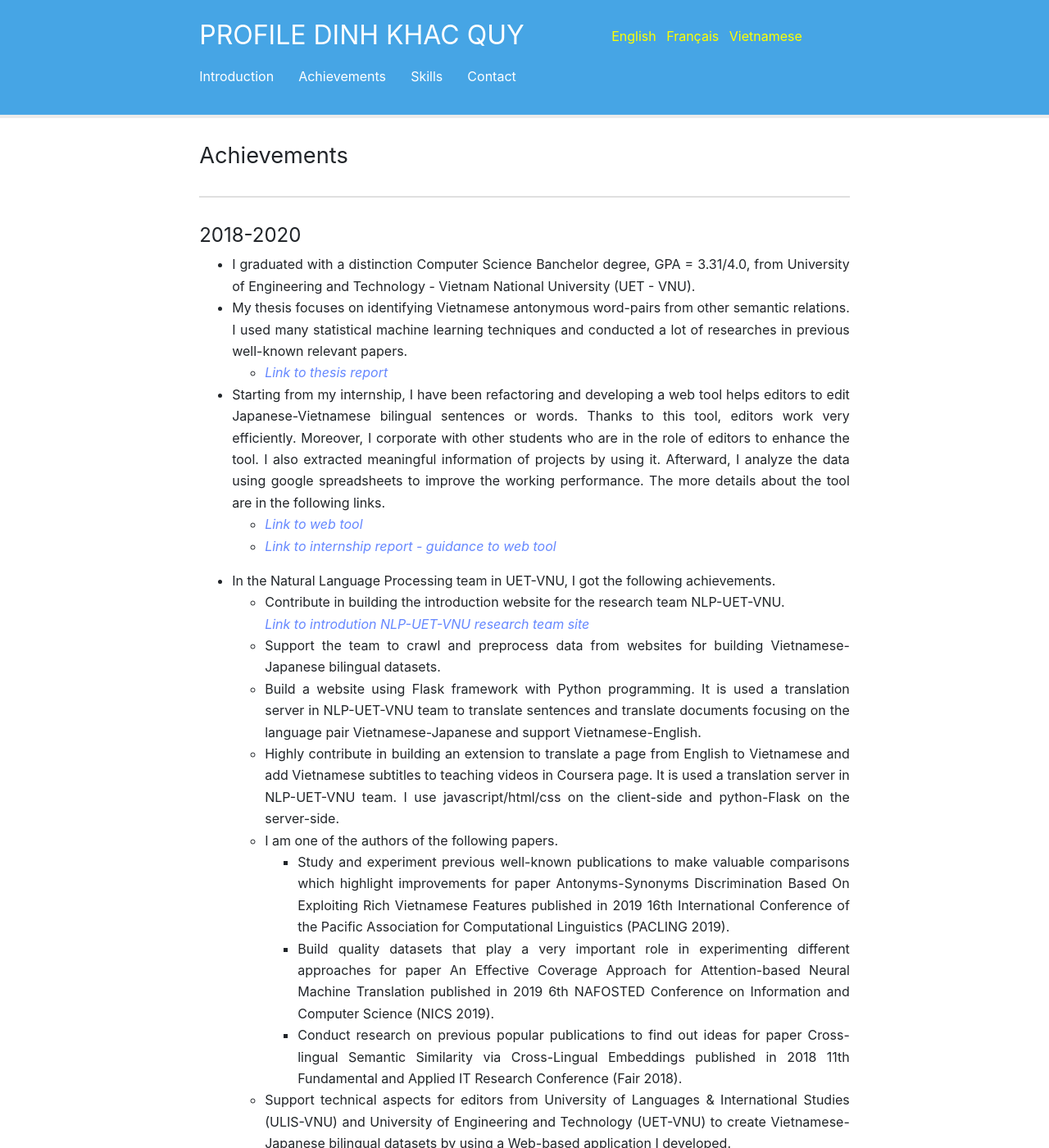
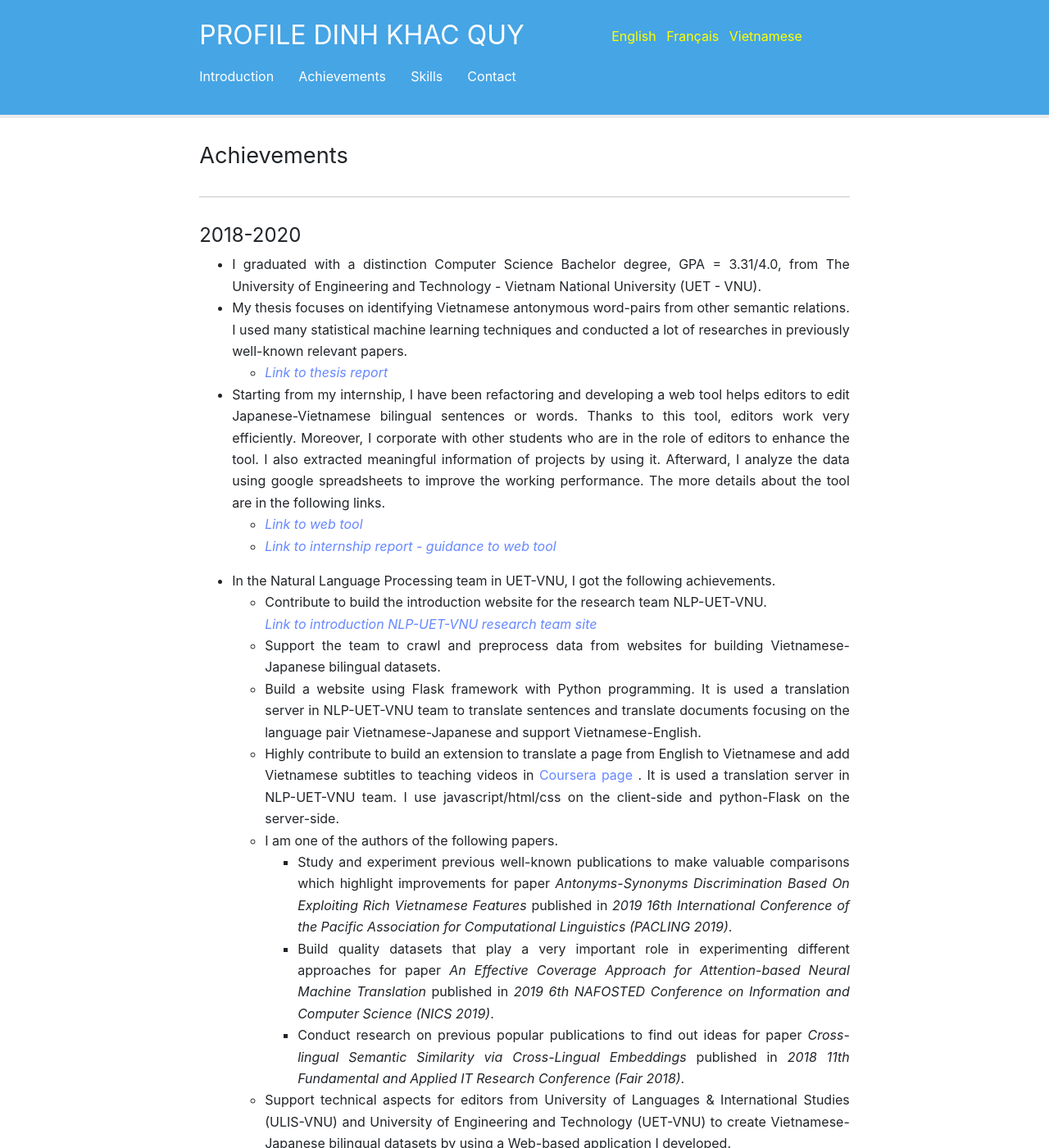
Before and after one commit to christianezeani/panthera-jekyll, a Jekyll site: the page built from en/Achievement.md, in a window 1280 px wide and 1400 px high. Shown: the whole window at 82% size. Built offline with Jekyll 4.4.1, drawn with Linux system fonts in a browser that asks for light colours; some of the changed text lies outside the part shown.

Commit message:
update content

```diff
--- a/en/Achievement.md
+++ b/en/Achievement.md
@@ -9,8 +9,8 @@ order: 1
 ---
 
 #### 2018-2020
-* I graduated with a distinction Computer Science Banchelor degree, GPA = 3.31/4.0, from University of Engineering and Technology - Vietnam National University (UET - VNU).
-* My thesis focuses on identifying Vietnamese antonymous word-pairs from other semantic relations. I used many statistical machine learning techniques and conducted a lot of researches in previous well-known relevant papers.
+* I graduated with a distinction Computer Science Bachelor degree, GPA = 3.31/4.0, from The University of Engineering and Technology - Vietnam National University (UET - VNU).
+* My thesis focuses on identifying Vietnamese antonymous word-pairs from other semantic relations. I used many statistical machine learning techniques and conducted a lot of researches in previously well-known relevant papers.
     * [*Link to thesis report*](https://drive.google.com/file/d/1PT8kAXZ1uPSEA3Tmh38V5i0E-Z30ZfW8/view?usp=sharing){:target="_blank"}
 
 * Starting from my internship, I have been refactoring and developing a web tool helps editors to edit Japanese-Vietnamese bilingual sentences or words. Thanks to this tool, editors work very efficiently. Moreover, I corporate with other students who are in the role of editors to enhance the tool. I also extracted meaningful information of projects by using it. Afterward, I analyze the data using google spreadsheets to improve the working performance. The more details about the tool are in the following links.
@@ -19,32 +19,32 @@ order: 1
 
 <!-- * I am joining a Big Data class. -->
 * In the Natural Language Processing team in UET-VNU, I got the following achievements.
-    * Contribute in building the introduction website for the research team NLP-UET-VNU.
-      [*Link to introdution NLP-UET-VNU research team site*](https://uetnlp.github.io/en/Introduction/){:target="_blank"}
+    * Contribute to build the introduction website for the research team NLP-UET-VNU.
+      [*Link to introduction NLP-UET-VNU research team site*](https://uetnlp.github.io/en/Introduction/){:target="_blank"}
     * Support the team to crawl and preprocess data from websites for building Vietnamese-Japanese bilingual datasets.
     * Build a website using Flask framework with Python programming. It is used a translation server in NLP-UET-VNU team to translate sentences and translate documents focusing on the language pair Vietnamese-Japanese and support Vietnamese-English.
     <!-- [Link app](https://nmtuet.ddnsfree.com/login_interface/){:target="_blank"} -->
     <!-- [Link report - guidances of the app](https://nmtuet.ddnsfree.com/login_interface/){:target="_blank"} -->
-    * Highly contribute in building an extension to translate a page from English to Vietnamese and add Vietnamese subtitles to teaching videos in Coursera page. It is used a translation server in NLP-UET-VNU team. I use javascript/html/css on the client-side and python-Flask on the server-side.
+    * Highly contribute to build an extension to translate a page from English to Vietnamese and add Vietnamese subtitles to teaching videos in [Coursera page](https://www.coursera.org/){:target="_blank"} . It is used a translation server in NLP-UET-VNU team. I use javascript/html/css on the client-side and python-Flask on the server-side.
     * I am one of the authors of the following papers.
-        * Study and experiment previous well-known publications to make valuable comparisons which highlight improvements for paper Antonyms-Synonyms Discrimination Based On Exploiting Rich Vietnamese Features published in 2019 16th International Conference of the Pacific Association for Computational Linguistics (PACLING 2019).
-        * Build quality datasets that play a very important role in experimenting different approaches for paper An Effective Coverage Approach for Attention-based Neural Machine Translation published in 2019 6th NAFOSTED Conference on Information and Computer Science (NICS 2019).
-        * Conduct research on previous popular publications to find out ideas for paper Cross-lingual Semantic Similarity via Cross-Lingual Embeddings published in 2018 11th Fundamental and Applied IT Research Conference (Fair 2018).
+        * Study and experiment previous well-known publications to make valuable comparisons which highlight improvements for paper *Antonyms-Synonyms Discrimination Based On Exploiting Rich Vietnamese Features* published in *2019 16th International Conference of the Pacific Association for Computational Linguistics (PACLING 2019)*.
+        * Build quality datasets that play a very important role in experimenting different approaches for paper *An Effective Coverage Approach for Attention-based Neural Machine Translation* published in *2019 6th NAFOSTED Conference on Information and Computer Science (NICS 2019)*.
+        * Conduct research on previous popular publications to find out ideas for paper *Cross-lingual Semantic Similarity via Cross-Lingual Embeddings* published in *2018 11th Fundamental and Applied IT Research Conference (Fair 2018)*.
 
     * Support technical aspects for editors from University of Languages & International Studies (ULIS-VNU) and University of Engineering and Technology (UET-VNU) to create Vietnamese-Japanese bilingual datasets by using a Web-based application I developed.
-    * Support to write technical reports for a project invested by Ministry of Science and Technology of Vietnam and in charge by Assoc. Prof. Dr. Nguyen Phuong Thai.
-    * Attend the seminars discussing about deep learning and the lastest problems in NLP in NLP-UET-VNU team.
+    * Support to write technical reports for a project invested by The Ministry of Science and Technology of Vietnam and in charge by Assoc. Prof. Dr. Nguyen Phuong Thai.
+    * Attend the seminars discussing on deep learning and the lastest problems in NLP in NLP-UET-VNU team.
     * Attend paper representations in International Conference of the Pacific Association for Computational Linguistics (PACLING 2019).
 
 * I completed a course during 40 hours about blockchain Tezos with a certificate.
 ![](/Certificates/Tezos.jpg "Certificate blockchain Tezos.")
 
 #### 2017-2018
-* My group won a second prize in contest of Artificial Intelligent class.
-![](/Certificates/AI.jpg "Certificate second prize in contest of Artificial Intelligent class.")
+* My group won the second prize in the contest of Artificial Intelligent class.
+![](/Certificates/AI.jpg "Certificate second prize in the contest of Artificial Intelligent class.")
 
-* I worked in a team of three people in a project about Automated Testing using C#. Afterward, based on this project, I got the 2nd prize in contest of science research of faculty information technology UET-VNU with a certificate.
-![](/Certificates/Csharp.jpg "Certificate in contest of science research of faculty information technology UET-VNU.")
+* I worked in a team of three people in a project about Automated Testing using C#. Afterward, based on this project, I got the 2nd prize in the contest of science research of faculty information technology UET-VNU with a certificate.
+![](/Certificates/Csharp.jpg "Certificate in the contest of science research of faculty information technology UET-VNU.")
 
 #### 2016-2017
 * I completed a course about Android application development of ITPlus with a certificate. Afterward, I joined an internship during four months about Android application development in a company.
@@ -54,4 +54,4 @@ order: 1
 * I got an encouragement scholarship in my school, UET-VNU.
 
 #### 2014-2015
-* I got the second prize in contest of algorithms of Hai Phong city in Vietnam. I also got some scholarships related to it.
+* I got the second prize in the contest of algorithms of Hai Phong city in Vietnam. I also got some scholarships related to it.
```
Also changed, not shown: en/Introduction.md (+4 -4 lines), fr/Achievement.md (+1 -1 lines), fr/Introduction.md (+1 -1 lines), vi/Achievement.md (+1 -1 lines).
